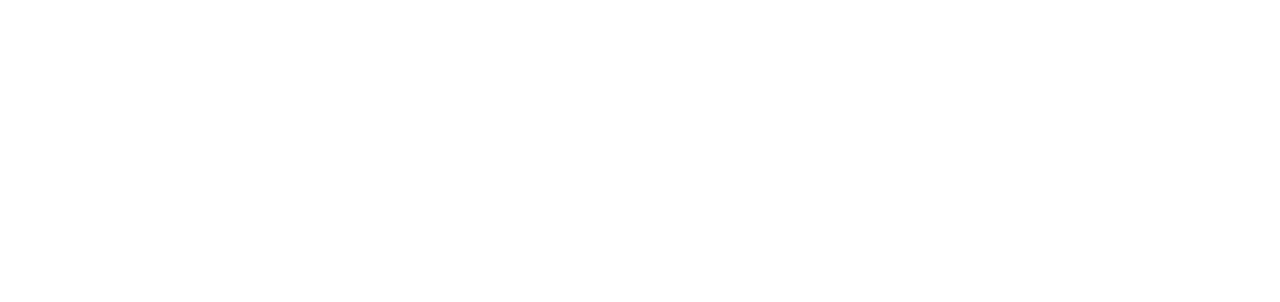
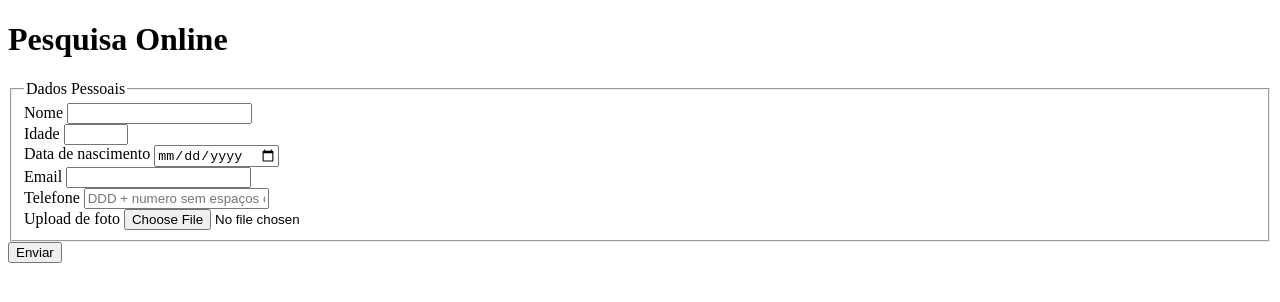
Before and after one commit to vilasboas-developer/pesquisa-culturama, a plain HTML site: page index.html in a window 1280 px wide. Drawn offline with Linux system fonts and the light colour scheme.

Commit message:
Cria sessão de dados pessoais

```diff
--- a/index.html
+++ b/index.html
@@ -1,11 +1,50 @@
-<!DOCTYPE html>
+<!doctype html>
 <html lang="pt-br">
-<head>
-    <meta charset="UTF-8">
-    <meta name="viewport" content="width=device-width, initial-scale=1.0">
+  <head>
+    <meta charset="UTF-8" />
+    <meta name="viewport" content="width=device-width, initial-scale=1.0" />
     <title>Pesquisa Culturama</title>
-</head>
-<body>
+  </head>
+  <body>
+    <header>
+      <h1>Pesquisa Online</h1>
+    </header>
+    <section>
+      <form action="" method="get">
+        <fieldset>
+          <legend>Dados Pessoais</legend>
+          <label for="userName">Nome</label>
+          <input type="text" name="userName" required />
+          <br />
 
-</body>
+          <label for="userAge">Idade</label>
+          <input type="number" name="userAge" min="12" max="100" required />
+          <br />
+
+          <label for="birthDate">Data de nascimento</label>
+          <input type="date" name="birthDate" />
+          <br />
+
+          <label for="userEmail">Email</label>
+          <input type="email" name="userEmail" required />
+          <br />
+
+          <label for="userPhoneNumber">Telefone</label>
+          <input
+            type="tel"
+            name="userPhoneNumber"
+            pattern="[0-9]{11}"
+            placeholder="DDD + numero sem espaços ou hífen"
+          />
+          <br />
+
+          <label for="userImage">Upload de foto</label>
+          <input type="file" accept="image/*" name="userImage" />
+          <br />
+        </fieldset>
+
+        <button type="submit">Enviar</button>
+      </form>
+    </section>
+  </body>
 </html>
```
